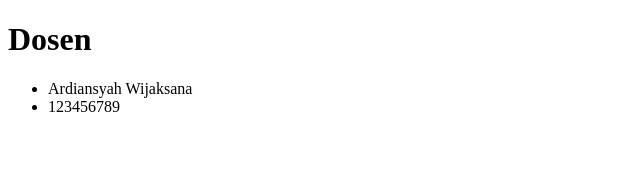
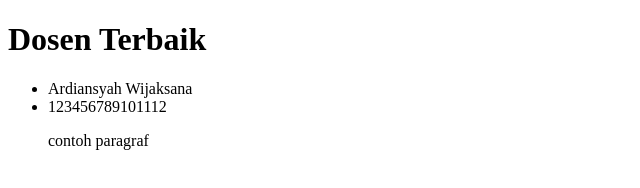
Before and after one commit to vharbayu/html, a plain HTML site: page dosen.html in a window 1280 px wide. Shown: the whole page, without its empty margins (0-640 px from the left). Drawn offline with Linux system fonts and the light colour scheme.

Commit message:
mengubah file dosen

```diff
--- a/dosen.html
+++ b/dosen.html
@@ -7,10 +7,11 @@
     <title>Dosen</title>
 </head>
 <body>
-    <h1>Dosen</h1>
+    <h1>Dosen Terbaik</h1>
     <ul>
         <li>Ardiansyah Wijaksana</li>
-        <li>123456789</li>
+        <li>123456789101112</li>
+        <p>contoh paragraf</p>
     </ul>
 </body>
 </html>
```
